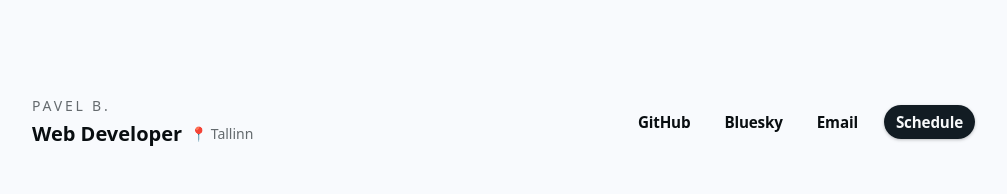
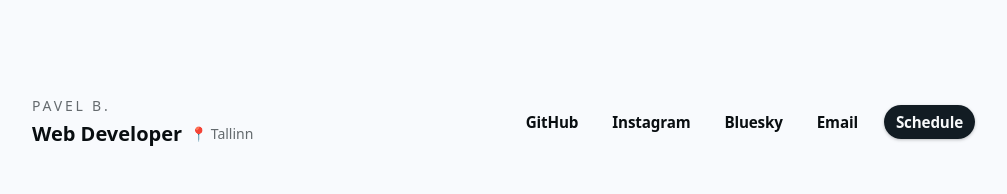
Before and after one commit to paulbgtr/paulbg.dev, a Next.js app: page / in a window 1280 px wide. Shown: the top 194 px of the page, without its empty margins (136-1143 px from the left). Built offline with nearby package versions, Linux system fonts and the light colour scheme.

Commit message:
add instagram link

```diff
--- a/components/navbar.tsx
+++ b/components/navbar.tsx
@@ -33,6 +33,14 @@ export const Navbar = () => {
             </Link>
           </Button>
           <Button asChild variant="ghost" size="sm">
+            <Link
+              href="https://www.instagram.com/pavelbgtr/"
+              aria-label="Instagram"
+            >
+              Instagram
+            </Link>
+          </Button>
+          <Button asChild variant="ghost" size="sm">
             <Link href="https://pbgtr.bsky.social/" aria-label="X">
               Bluesky
             </Link>
```
